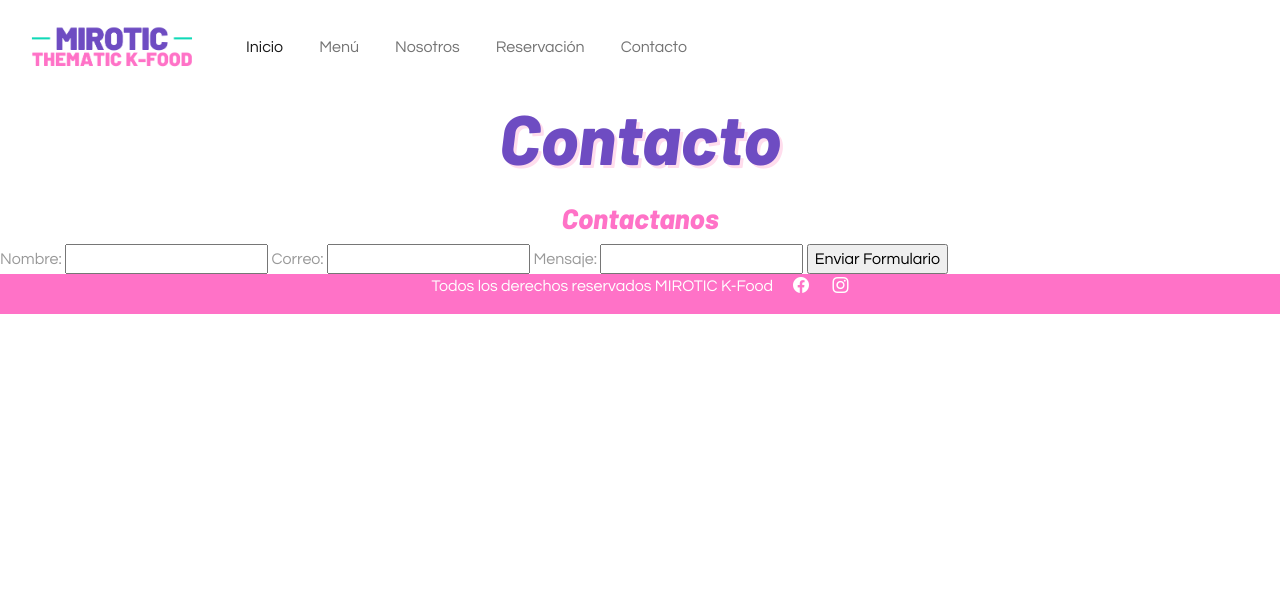
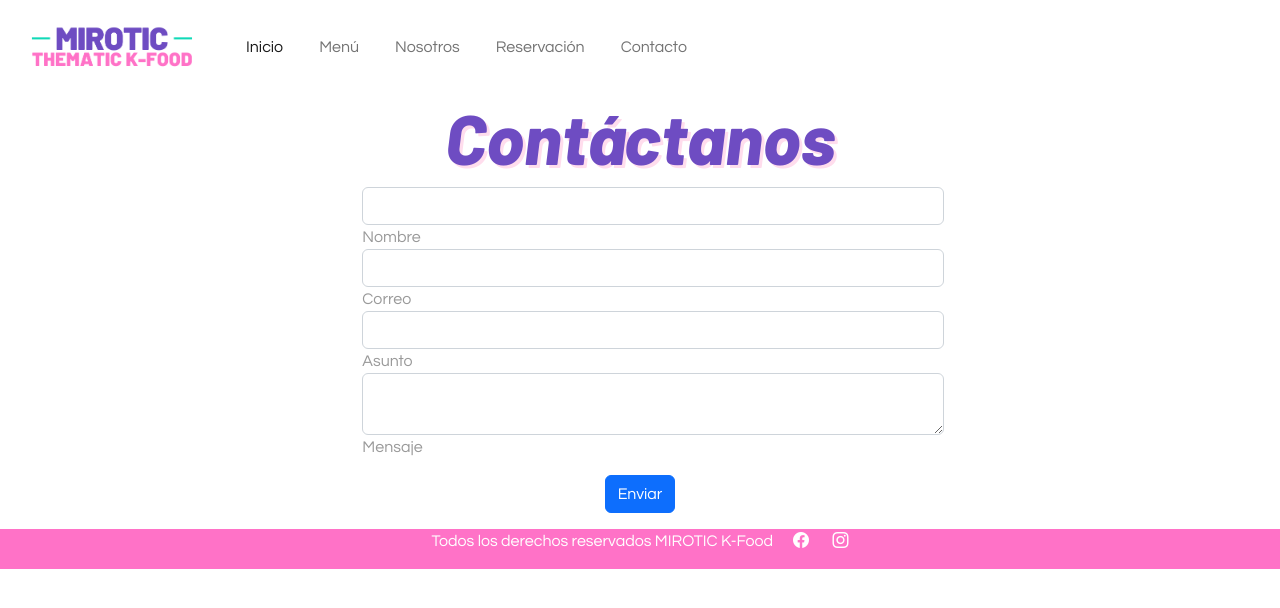
Before and after one commit to CatSadBlue/actividades, a plain HTML site: page paginas/contacto.html in a window 1280 px wide. Drawn offline with nearby package versions, Linux system fonts and the light colour scheme.

Commit message:
SEGUNDA ENTREGA DEL PROYECTO FINAL

```diff
--- a/css/estilos.css
+++ b/css/estilos.css
@@ -175,7 +175,7 @@ h3{
     align-items:center;
     background-color:#ffddedff;
     padding: 40px;
-    margin: 0;
+    margin: auto;
     width: 200px;
     height: 300px;
     border-radius: 30px;
--- a/paginas/contacto.html
+++ b/paginas/contacto.html
@@ -61,18 +61,50 @@
 
     <main>
         <!-- formulario -->
-        <h1>Contacto</h1>
+        <h1>Contáctanos</h1>
+
         <section>
-            <h3>Contactanos</h3>
-            <form method="get">
-                <label for="nombre">Nombre:</label>
-                <input type="text" name="nombre"></input>
-                <label for="correo">Correo:</label>
-                <input type="text" name="correo"></input>
-                <label for="mensaje">Mensaje:</label>
-                <input type="text" name="mensaje"></input>
-                <input type="submit" value="Enviar Formulario"></input>
-            </form>
+            <div class="row justify-content-center">
+                <div class="col-lg-10 mx-auto">
+                    <form id="contact-form" name="contact-form" action="mail.php" method="POST">
+                        <div class="row justify-content-center">
+                            <div class="col-md-6">
+                                <div class="md-form mb-0">
+                                    <input type="text" id="name" name="name" class="form-control">
+                                    <label for="name" class="">Nombre</label>
+                                </div>
+                            </div>
+                            <div class="col-md-6">
+                                <div class="md-form mb-0">
+                                    <input type="text" id="email" name="email" class="form-control">
+                                    <label for="email" class="">Correo</label>
+                                </div>
+                            </div>
+                        </div>
+                        <div class="row justify-content-center">
+                            <div class="col-md-6">
+                                <div class="md-form mb-0">
+                                    <input type="text" id="subject" name="subject" class="form-control">
+                                    <label for="name" class="">Asunto</label>
+                                </div>
+                            </div>
+                        </div>
+                        <div class="row justify-content-center">
+                            <div class="col-md-6">
+                                <div class="md-form mb-0">
+                                    <textarea type="text" id="message" name="message" rows="2" class="form-control md-textarea"></textarea>
+                                    <label for="name" class="">Mensaje</label>
+                                </div>
+                            </div>
+                        </div>
+
+                    </form>
+
+                    <div class="text-center text-md-left p-3">
+                        <a class="btn btn-primary" onclick="">Enviar</a>
+                    </div>
+                </div>
+            </div>
         </section>
     </main>
     <footer class="w-100 d-flex align-items justify-content-center flex-wrap">
```
Also changed, not shown: index.html (+6 -6 lines), paginas/menu.html (+7 -7 lines), paginas/nosotros.html (+15 -0 lines), recursos/4.png (added), recursos/menu_1.jpg (added), recursos/menu_1.png (added), recursos/menu_10.jpg (added), recursos/menu_2.png (added), recursos/menu_3.png (added), recursos/menu_4.png (added), recursos/menu_5.jpg (added), recursos/menu_5.png (added), recursos/menu_6.jpg (added), recursos/menu_6.png (added), 4 more files.
